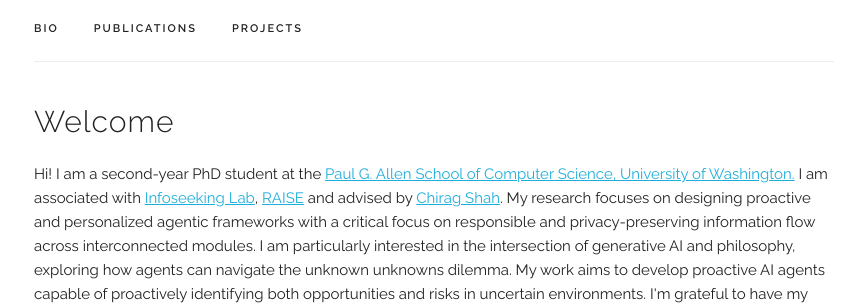
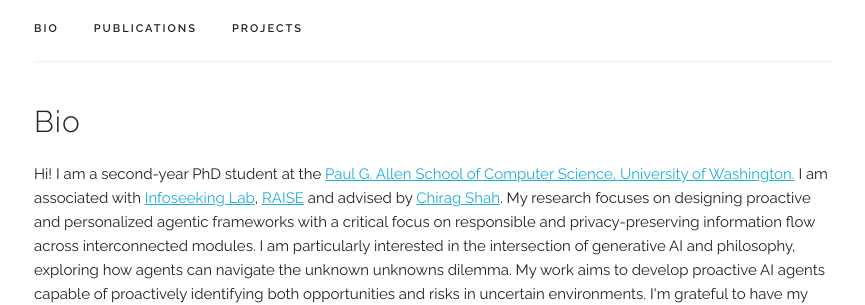
Before and after one commit to i-kiran/i-kiran.github.io, a Jekyll site: the page built from index.html, in a window 1280 px wide. Shown: the part 290-595 px from the top of the page, without its empty margins (206-1071 px from the left). Built offline with Jekyll 4.4.1, drawn with Linux system fonts in a browser that asks for light colours; some web fonts are replaced.

Commit message:
Update index.html

```diff
--- a/index.html
+++ b/index.html
@@ -4,7 +4,7 @@ title: Home
 ---
 
 <div class="docs-section" id="bio">
-  <h4>Welcome</h4>
+  <h4>Bio</h4>
 
   <p>
   Hi! I am a second-year PhD student at the <a href="https://www.cs.washington.edu/" target="_blank">Paul G. Allen School of Computer Science, University of Washington.</a> I am associated with
```
